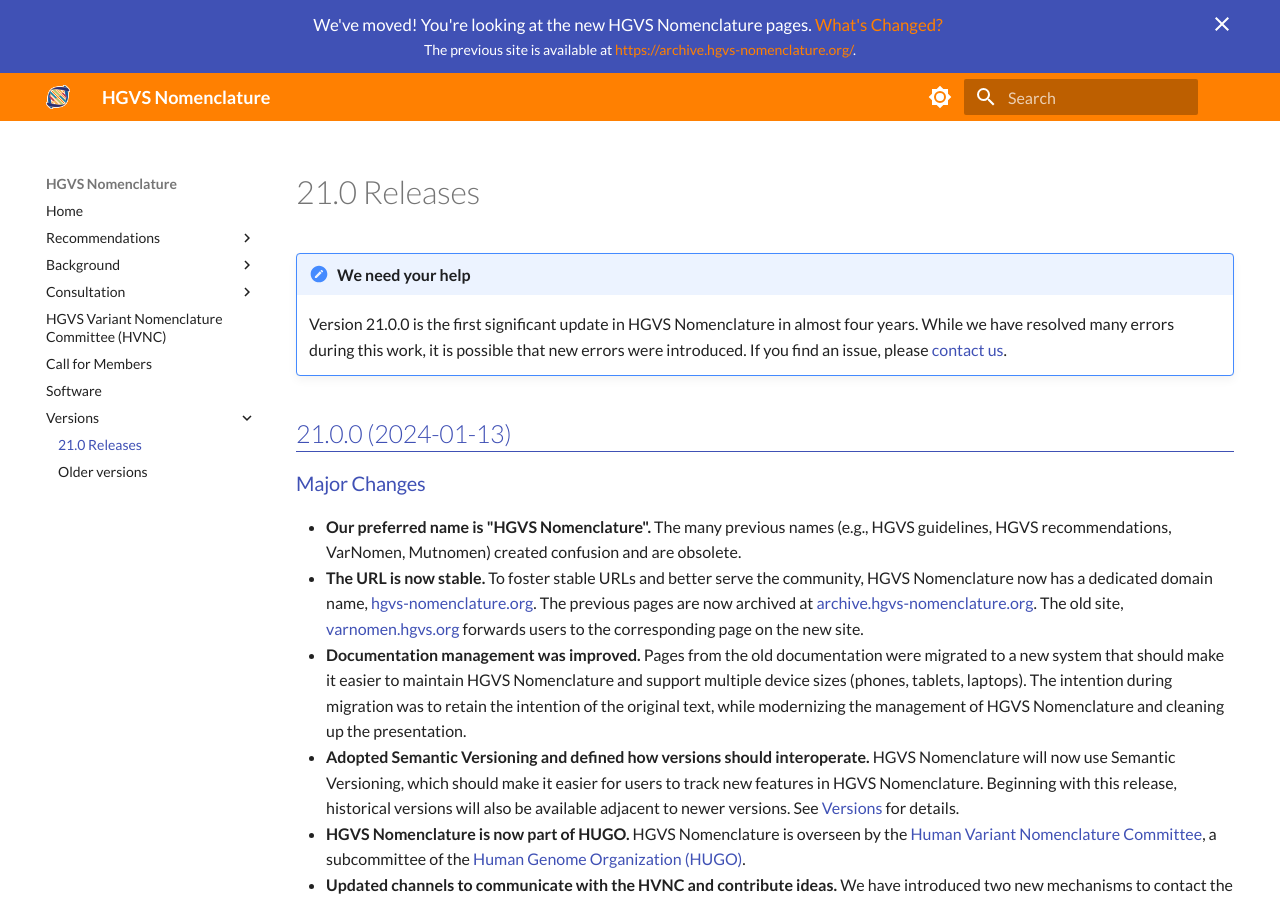
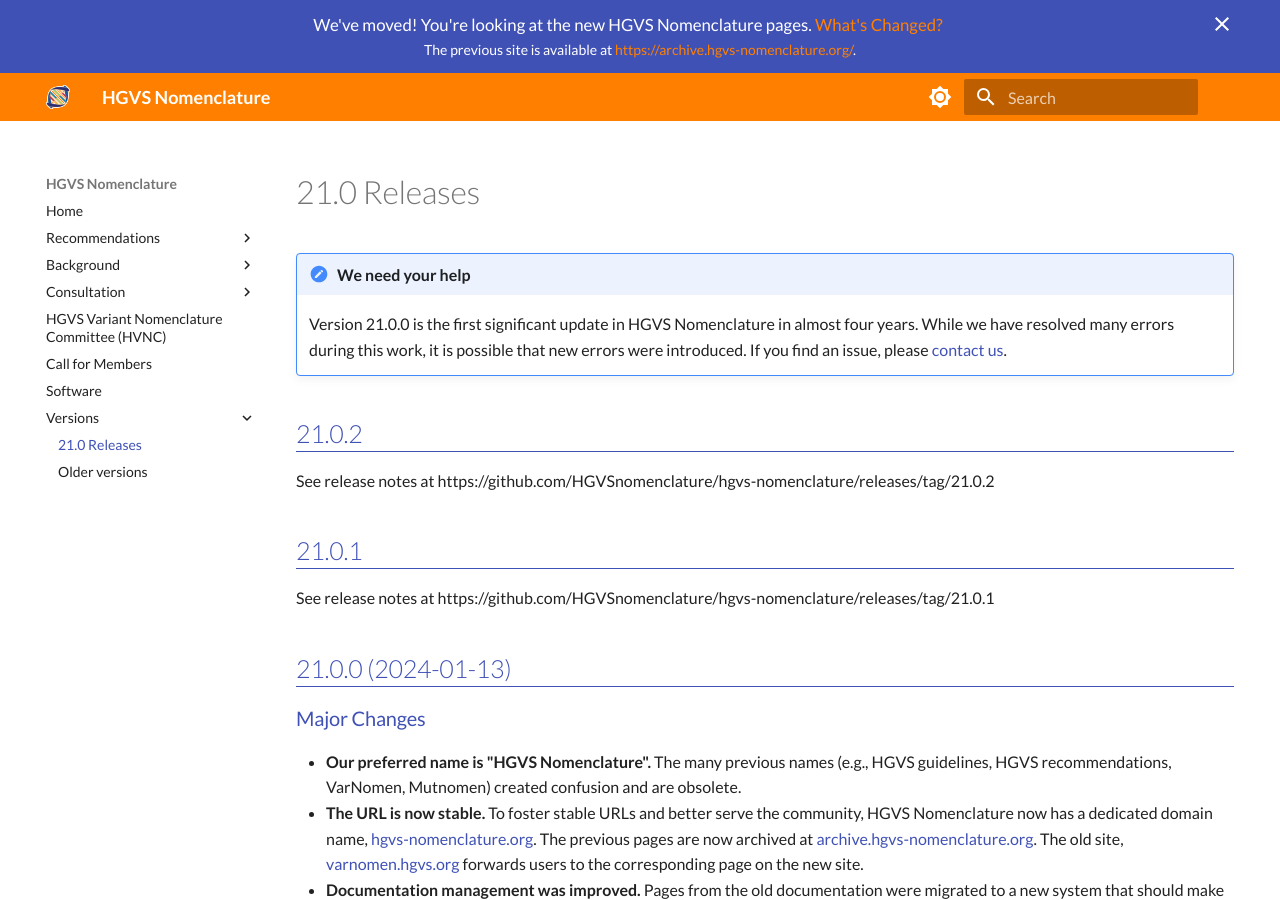
Before and after one commit to HGVSnomenclature/hgvs-nomenclature, an MkDocs documentation site: the page built from docs/versions/21.0.md, in a window 1280 px wide and 900 px high. Built offline with MkDocs 1.6.1 and Material for MkDocs 9.7.7, drawn with Linux system fonts in a browser that asks for light colours.

Commit message:
update 21.0 release notes for 21.0.1 and .2 releases

```diff
--- a/docs/versions/21.0.md
+++ b/docs/versions/21.0.md
@@ -3,8 +3,17 @@
 !!! note "We need your help"
 
     Version 21.0.0 is the first significant update in HGVS Nomenclature in almost four years.
-    While we have resolved many errors during this work, it is possible that new errors were introduced.
-    If you find an issue, please [contact us](../index.md#contact-us).
+    While we have resolved many errors during this work, it is possible that new errors were introduced. If you find an issue, please [contact us](../index.md#contact-us).
+
+## 21.0.2
+
+See release notes at
+https://github.com/HGVSnomenclature/hgvs-nomenclature/releases/tag/21.0.2
+
+## 21.0.1
+
+See release notes at
+https://github.com/HGVSnomenclature/hgvs-nomenclature/releases/tag/21.0.1
 
 ## 21.0.0 (2024-01-13)
 
```
